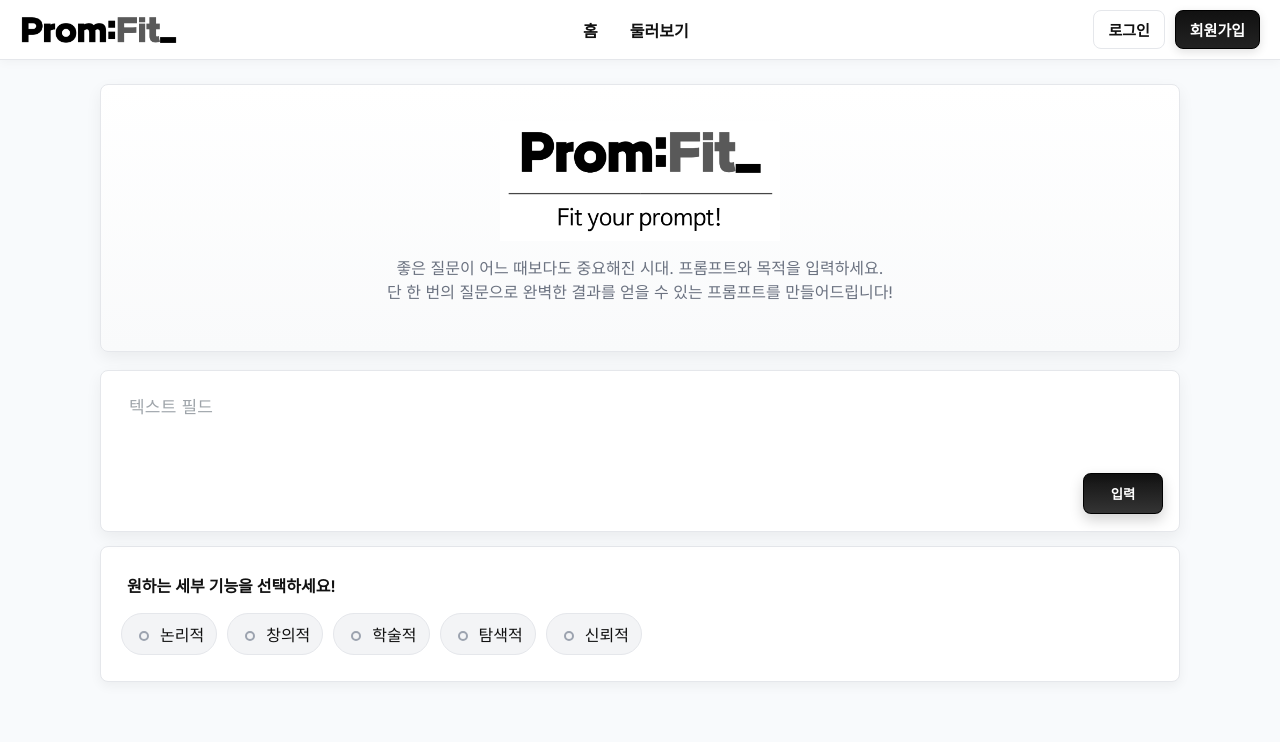
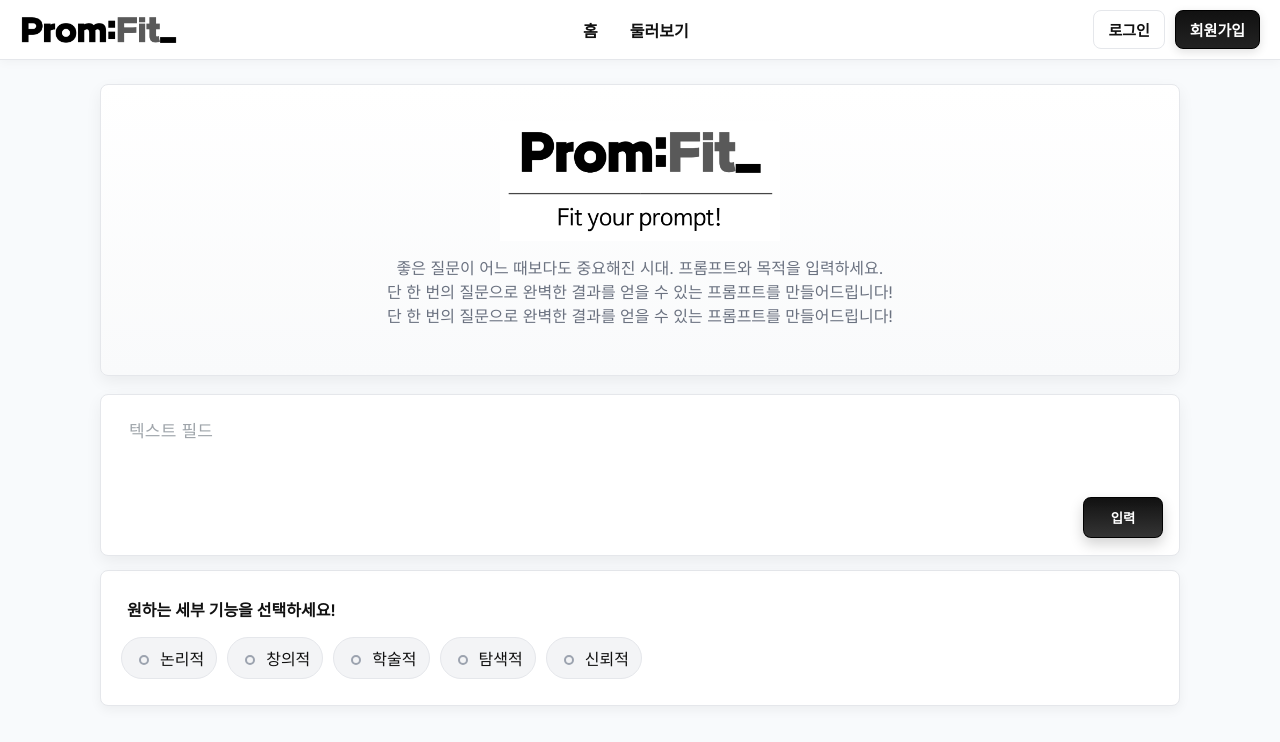
Before and after one commit to SKKUKang/PromFit, a React (Create React App) app: page / in a window 1280 px wide. Shown: the top 742 px of the page. Built offline with nearby package versions, Linux system fonts and the light colour scheme; a web font is replaced by a local one.

Commit message:
some fix

```diff
--- a/src/pages/home.js
+++ b/src/pages/home.js
@@ -93,6 +93,7 @@ export default function Home() {
               <br />
               <p className="intro-desc">좋은 질문이 어느 때보다도 중요해진 시대. 프롬프트와 목적을 입력하세요. </p>
               <p className="intro-desc">단 한 번의 질문으로 완벽한 결과를 얻을 수 있는 프롬프트를 만들어드립니다!</p>
+              <p className="intro-desc">단 한 번의 질문으로 완벽한 결과를 얻을 수 있는 프롬프트를 만들어드립니다!</p>
             </div>
           </section>
         )}
```
